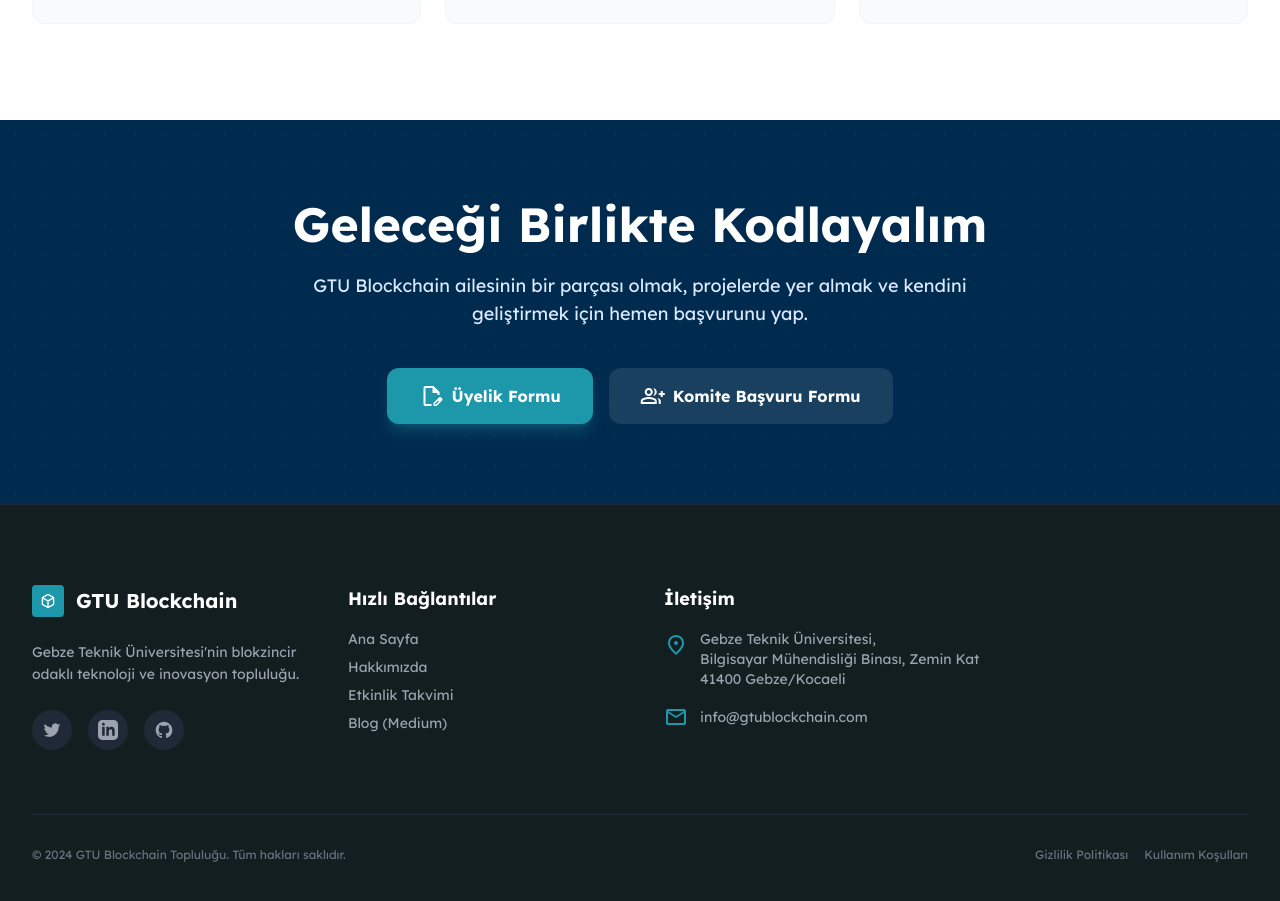
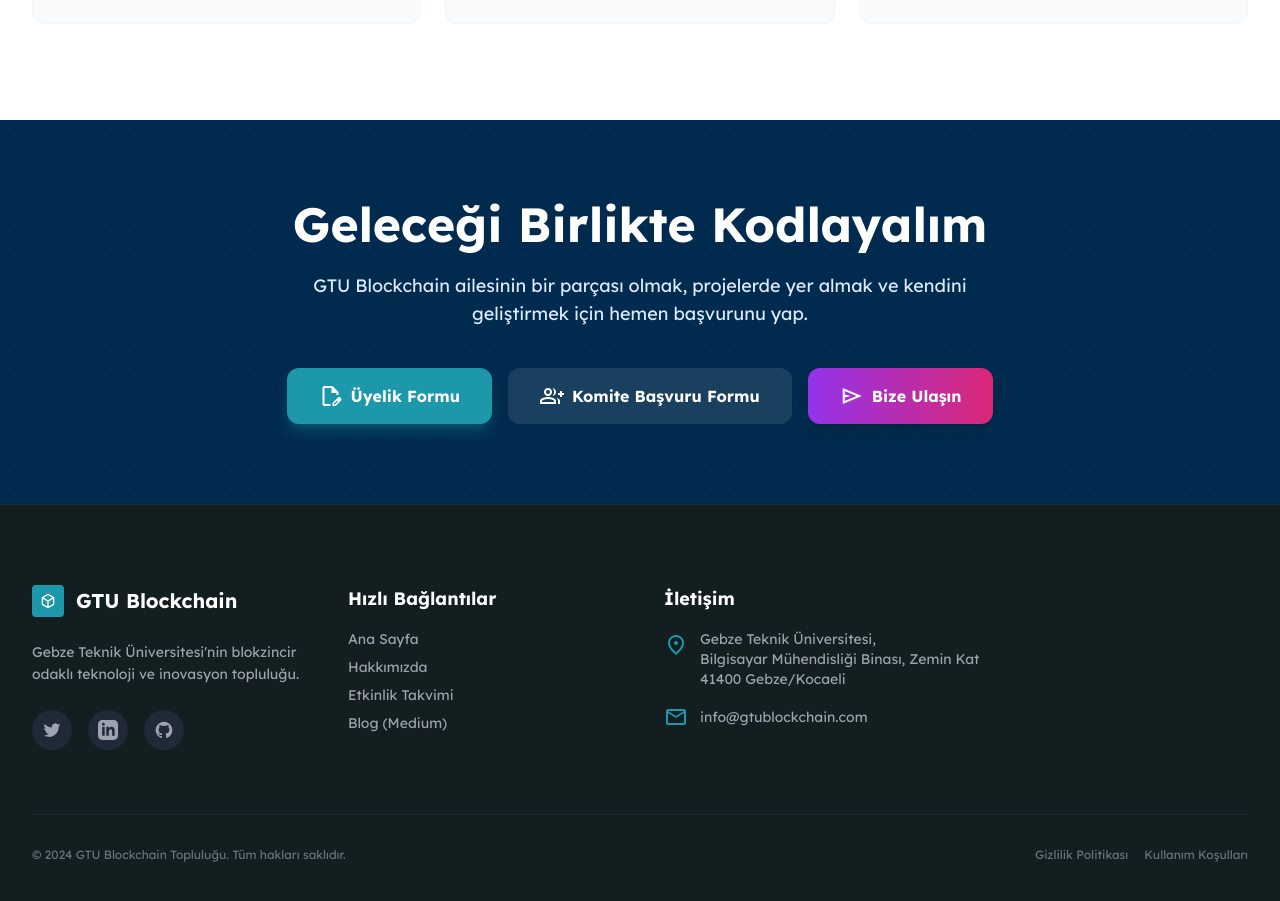
Before and after one commit to GTU-Blockchain/gtu-bc-website, a React (Vite) app: page / in a window 1280 px wide. Shown: the part 4629-5530 px from the top of the page. Built offline with nearby package versions, Linux system fonts and the light colour scheme.

Commit message:
join section
 Extract Join section from App.tsx to separate JoinSection component
- Update membership and committee application form URLs
- Add new 'Contact via Instagram' button with direct message link (ig.me)

```diff
--- a/src/App.tsx
+++ b/src/App.tsx
@@ -1,4 +1,5 @@
 import { useState, useEffect } from 'react'
+import JoinSection from './components/JoinSection'
 function App() {
   const [showScrollTop, setShowScrollTop] = useState(false);
 
@@ -388,25 +389,7 @@
       </section>
 
       {/* Join Section */}
-      <section className="py-20 bg-navy-dark relative overflow-hidden" id="join">
-        <div className="absolute inset-0 bg-primary/10" style={{ backgroundImage: "radial-gradient(#1d97aa 1px, transparent 1px)", backgroundSize: "30px 30px", opacity: 0.1 }}></div>
-        <div className="max-w-4xl mx-auto px-4 relative z-10 text-center">
-          <h2 className="text-3xl md:text-5xl font-bold text-white mb-6">Geleceği Birlikte Kodlayalım</h2>
-          <p className="text-blue-100 text-lg mb-10 max-w-2xl mx-auto">
-            GTU Blockchain ailesinin bir parçası olmak, projelerde yer almak ve kendini geliştirmek için hemen başvurunu yap.
-          </p>
-          <div className="flex flex-col sm:flex-row justify-center gap-4">
-            <a className="flex items-center justify-center gap-2 px-8 py-4 bg-primary hover:bg-primary-dark text-white font-bold rounded-xl transition-all shadow-lg shadow-primary/30" href="#">
-              <span className="material-symbols-outlined">edit_document</span>
-              Üyelik Formu
-            </a>
-            <a className="flex items-center justify-center gap-2 px-8 py-4 bg-white/10 hover:bg-white/20 backdrop-blur text-white font-bold rounded-xl transition-all" href="#">
-              <span className="material-symbols-outlined">group_add</span>
-              Komite Başvuru Formu
-            </a>
-          </div>
-        </div>
-      </section>
+      <JoinSection />
 
       {/* Contact & Footer */}
       <footer className="bg-background-dark text-white pt-20 pb-10 border-t border-gray-800" id="contact">
--- /dev/null
+++ b/src/components/JoinSection.tsx
@@ -0,0 +1,32 @@
+
+
+
+const JoinSection = () => {
+    return (
+        <section className="py-20 bg-navy-dark relative overflow-hidden" id="join">
+            <div className="absolute inset-0 bg-primary/10" style={{ backgroundImage: "radial-gradient(#1d97aa 1px, transparent 1px)", backgroundSize: "30px 30px", opacity: 0.1 }}></div>
+            <div className="max-w-4xl mx-auto px-4 relative z-10 text-center">
+                <h2 className="text-3xl md:text-5xl font-bold text-white mb-6">Geleceği Birlikte Kodlayalım</h2>
+                <p className="text-blue-100 text-lg mb-10 max-w-2xl mx-auto">
+                    GTU Blockchain ailesinin bir parçası olmak, projelerde yer almak ve kendini geliştirmek için hemen başvurunu yap.
+                </p>
+                <div className="flex flex-col sm:flex-row justify-center gap-4">
+                    <a target="_blank" rel="noopener noreferrer" className="flex items-center justify-center gap-2 px-8 py-4 bg-primary hover:bg-primary-dark text-white font-bold rounded-xl transition-all shadow-lg shadow-primary/30" href="https://docs.google.com/forms/d/e/1FAIpQLScvIhcCToV7S2swZNWm-EH_LJDzz3sJYorfw_I7YX_e0Z8J2g/viewform">
+                        <span className="material-symbols-outlined">edit_document</span>
+                        Üyelik Formu
+                    </a>
+                    <a target="_blank" rel="noopener noreferrer" className="flex items-center justify-center gap-2 px-8 py-4 bg-white/10 hover:bg-white/20 backdrop-blur text-white font-bold rounded-xl transition-all" href="https://docs.google.com/forms/d/e/1FAIpQLSf0opdPQy25gBtqYVTDknYzSRwLwaT0OokpnNJLD3QxxoUj3w/viewform?fbclid=PAdGRleAMpF0RleHRuA2FlbQIxMQABp6NaFc4HXXfwYhO10Yr4S0f-LGT_Q76jF8LXBZVcc6KROCuo1XywHeOY7Cs5_aem_r4X9sXEYD1QKzojHmjpSxA">
+                        <span className="material-symbols-outlined">group_add</span>
+                        Komite Başvuru Formu
+                    </a>
+                    <a target="_blank" rel="noopener noreferrer" className="flex items-center justify-center gap-2 px-8 py-4 bg-gradient-to-r from-purple-600 to-pink-600 hover:from-purple-700 hover:to-pink-700 text-white font-bold rounded-xl transition-all shadow-lg hover:shadow-xl" href="https://ig.me/m/gtublockchain">
+                        <span className="material-symbols-outlined">send</span>
+                        Bize Ulaşın
+                    </a>
+                </div>
+            </div>
+        </section>
+    );
+};
+
+export default JoinSection;
```
Also changed, not shown: 1 other file (tests, documents, lock files or other folders).
